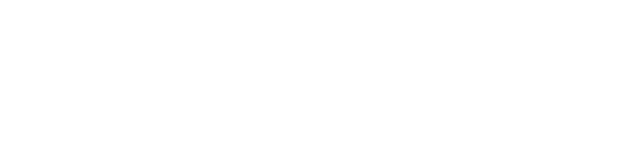
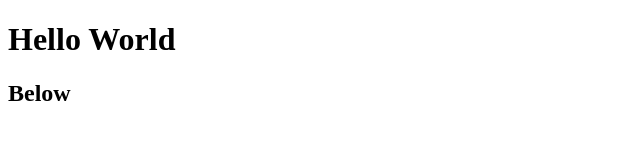
Before and after one commit to rvni-22/learngit, a plain HTML site: page index.html in a window 1280 px wide. Shown: the whole page, without its empty margins (0-640 px from the left). Drawn offline with Linux system fonts and the light colour scheme.

Commit message:
Added Features

```diff
--- a/index.html
+++ b/index.html
@@ -7,6 +7,7 @@
     <title>Document</title>
 </head>
 <body>
-
+    <h1>Hello World</h1>
+    <h2>Below</h2>
 </body>
 </html>
```
